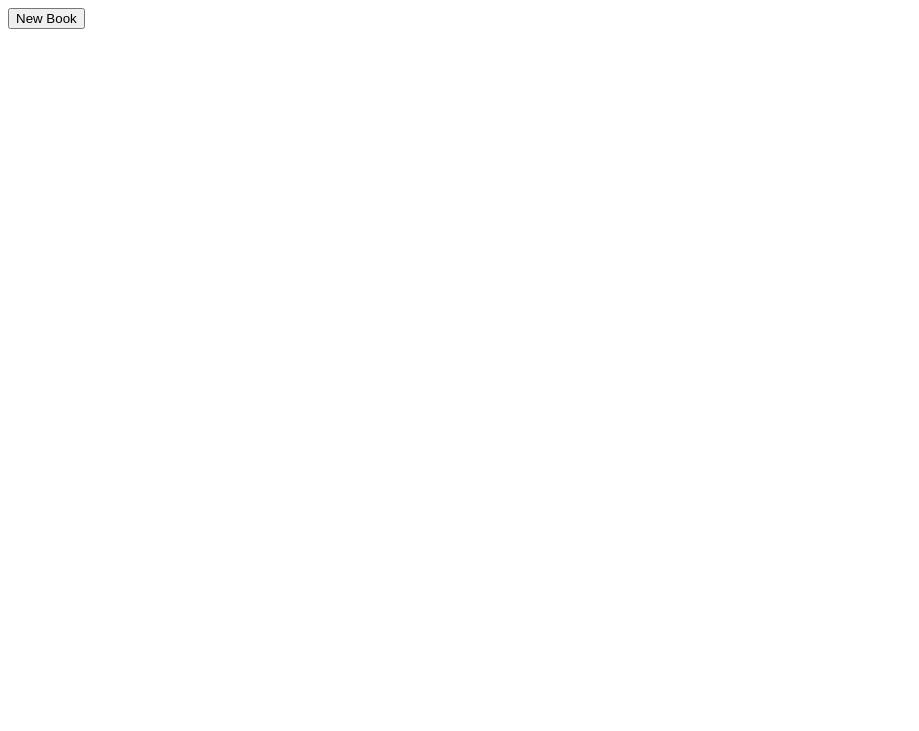
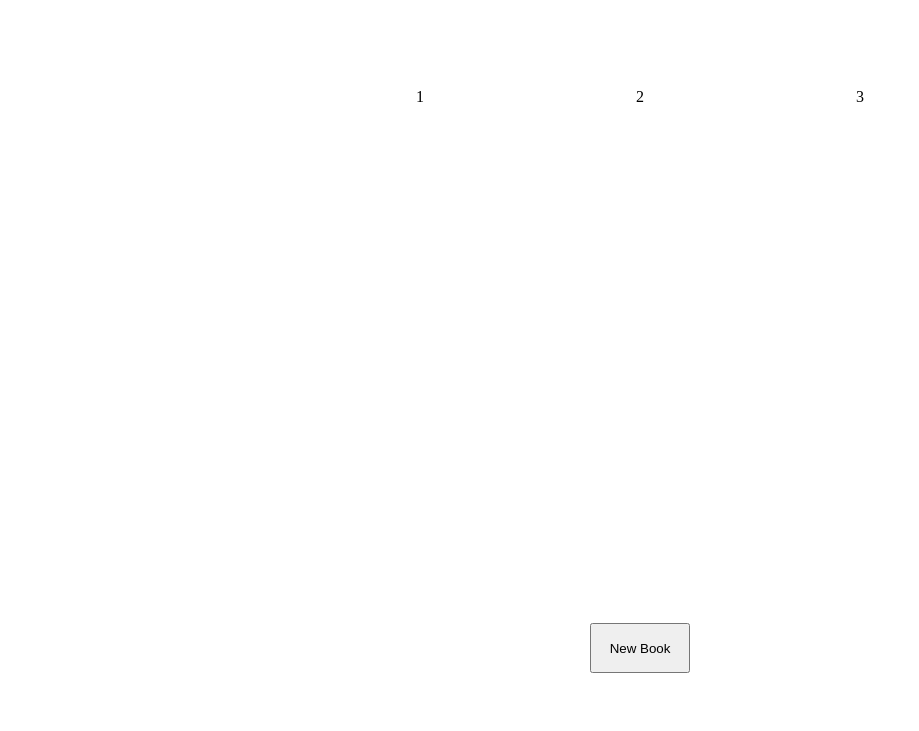
Before and after one commit to Ahmedhatem307/Library, a plain HTML site: page index.html in a window 1280 px wide. Shown: the whole page, without its empty margins (0-919 px from the left). Drawn offline with Linux system fonts and the light colour scheme.

Commit message:
Add layout for the books with css

```diff
--- a/index.html
+++ b/index.html
@@ -21,7 +21,7 @@
             </div>
             <div>
                 <label for="pageCount">Page Count</label>
-                <input type="text" id="pageCount" , name="pageCount">
+                <input type="number" id="pageCount" , name="pageCount">
             </div>
             <div>
                 <label for="year">Year</label>
@@ -43,15 +43,25 @@
                         <input type="radio" id="no" , name="read">
                     </label>
                 </div>
-
-
             </div>
-
+            <button type="submit">Add</button>
+            <button type="reset">reset</button>
         </form>
         <button id="closeDialog">Close</button>
     </dialog>
 
-    <button id="openDialog">New Book</button>
+    <div class="container">
+        <div class="books">
+            <div>1</div>
+            <div>2</div>
+            <div>3</div>
+        </div>
+        <div class="add">
+            <button id="openDialog">New Book</button>
+        </div>
+
+    </div>
+
 
     <script>
         const dialog = document.getElementById('addNewBook');
--- a/style.css
+++ b/style.css
@@ -0,0 +1,37 @@
+body{
+    display: flex;
+    flex-direction: column;
+    justify-content: center;
+    align-items: center;
+    height: 100vh;
+}
+
+.container{
+    display: flex;
+    flex-direction: column;
+    justify-content: center;
+    align-items: center;
+    width: 80%;
+    height: 80%;
+}
+.books{
+    display: flex;
+    justify-content: space-evenly;
+    gap: 20px;
+    flex: 3;
+}
+.books div{
+    width: 200px;
+    height: 300px;
+    text-align: center;
+}
+.add{
+    flex: 1;
+    display: flex;
+    flex-direction: column;
+    justify-content: center;
+}
+.add button{
+    height: 50px;
+    width: 100px;
+}
```
